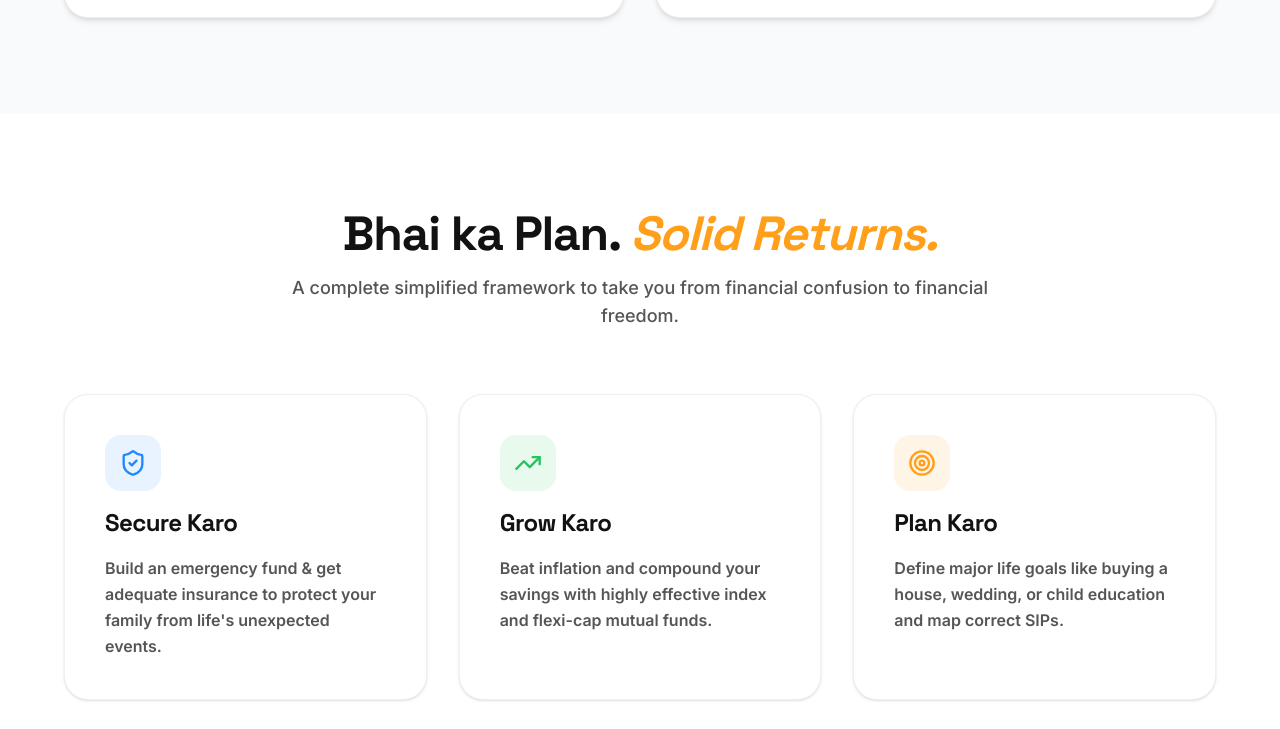
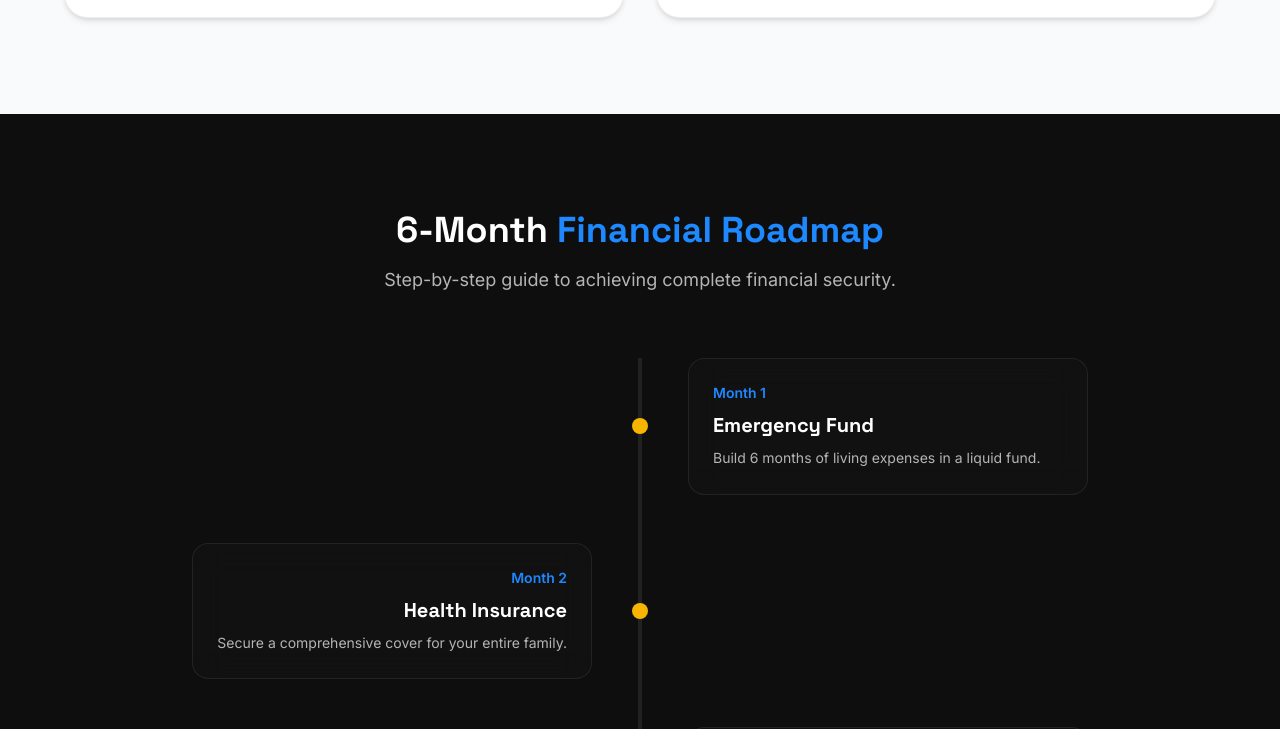
Before and after one commit to saurabh16r/Bharosa-Bhai, a Next.js app: page / in a window 1280 px wide. Shown: the part 3246-3975 px from the top of the page. Built offline with nearby package versions, Linux system fonts and the light colour scheme.

Commit message:
clean: remove features section from main landing page

```diff
--- a/src/app/page.tsx
+++ b/src/app/page.tsx
@@ -2,7 +2,6 @@ import { HeroSection } from "@/components/landing/HeroSection";
 import { ConfusedSection } from "@/components/landing/ConfusedSection";
 import { MeetBhaiSection } from "@/components/landing/MeetBhaiSection";
 import { SipCalculatorSection } from "@/components/landing/SipCalculatorSection";
-import { FeaturesSection } from "@/components/landing/FeaturesSection";
 import { RoadmapSection } from "@/components/landing/RoadmapSection";
 import { FAQSection } from "@/components/landing/FAQSection";
 import { CTASection } from "@/components/landing/CTASection";
@@ -14,7 +13,6 @@ export default function Home() {
       <ConfusedSection />
       <MeetBhaiSection />
       <SipCalculatorSection />
-      <FeaturesSection />
       <RoadmapSection />
       <FAQSection />
       <CTASection />
```
